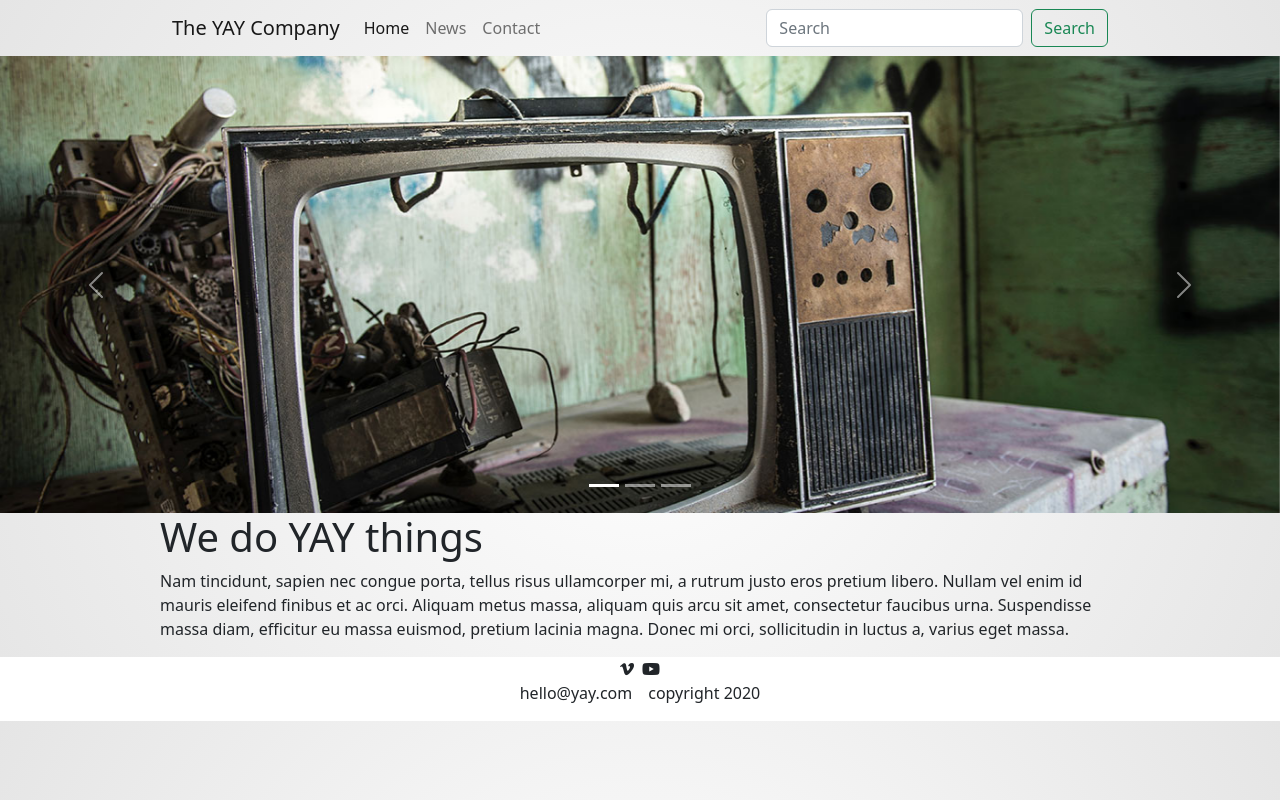
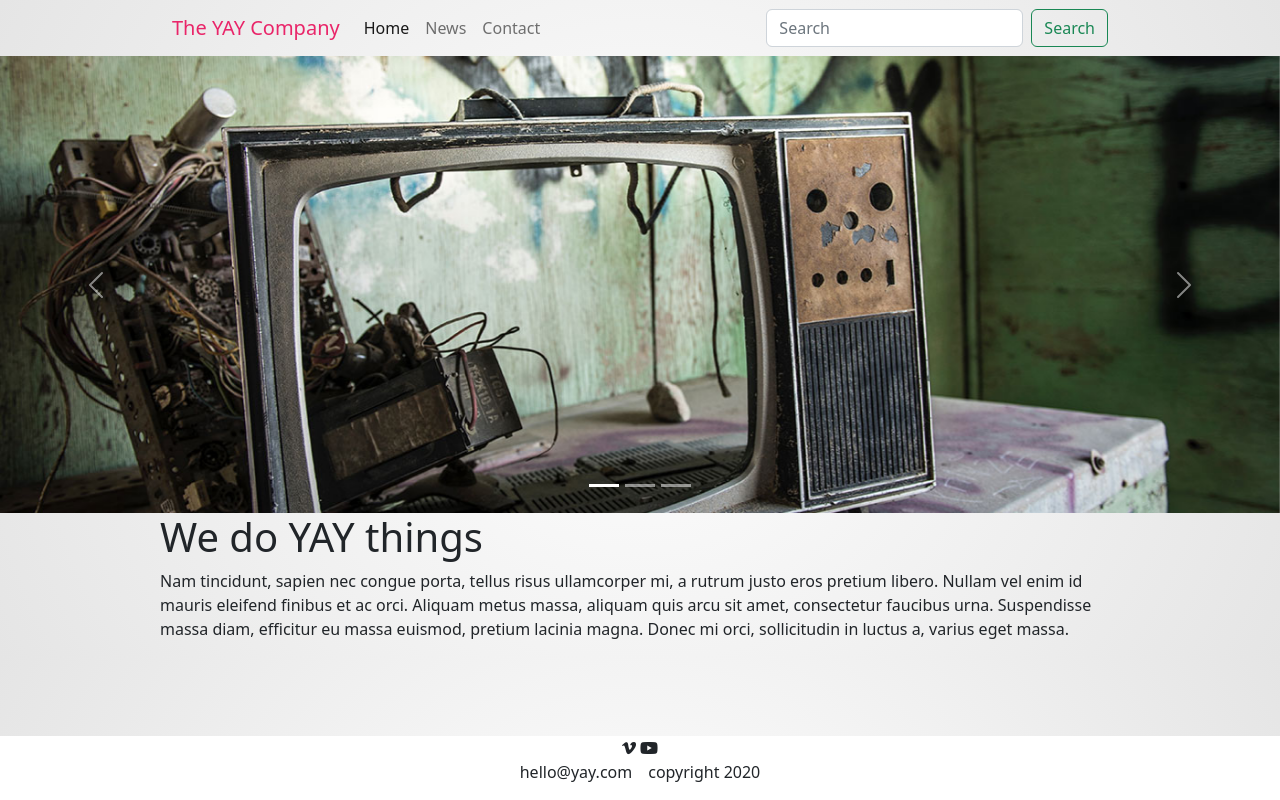
Before and after one commit to Noroff-FEU-Assignments/css-frameworks-ca-petmik1, a website: page index.html in a window 1280 px wide. Drawn offline with nearby package versions, Linux system fonts and the light colour scheme.

Commit message:
working on the index page

```diff
--- a/index.html
+++ b/index.html
@@ -10,7 +10,7 @@
   <title>Document</title>
 </head>
 
-<body class="d-flex flex-column">
+<body class="d-grid">
   <nav class="navbar navbar-expand-lg w-75 m-auto">
     <div class="container-fluid">
       <a class="navbar-brand" href="#">The YAY Company</a>
@@ -86,19 +86,25 @@
       </nav>
     </div>
   </main>
-  <footer class="w-100">
-    <div class="d-flex flex-column">
+  <footer class="w-100 fixed-bottom">
+    <div class="d-flex mx-auto flex-column justify-content-center align-items-center">
+      <div class="footer-icons">
+        <i class=" fa-brands fa-vimeo-v"></i>
+        <i class=" fa-brands fa-youtube"></i>
+      </div>
       <div class="d-flex justify-content-center">
-        <i class="m-1 fa-brands fa-vimeo-v"></i>
-        <i class="m-1 fa-brands fa-youtube"></i>
-      </div>
-      <div class="d-flex mx-auto">
         <p class="mx-2">hello@yay.com</p>
         <p class="mx-2">copyright 2020</p>
       </div>
     </div>
+  </footer>
 
-    <!--
+</body>
+<script src="https://kit.fontawesome.com/aa0d6dd9bd.js" crossorigin="anonymous"></script>
+<script src="node_modules/bootstrap/dist/js/bootstrap.bundle.js"></script>
+
+</html>
+<!--
       <div class="d-flex">
           <div class="flex-shrink-0">
             <img src="images/tab/tab-1.jpg" alt="...">
@@ -118,9 +124,3 @@
           </div>
         </div>
       -->
-  </footer>
-</body>
-<script src="https://kit.fontawesome.com/aa0d6dd9bd.js" crossorigin="anonymous"></script>
-<script src="node_modules/bootstrap/dist/js/bootstrap.bundle.js"></script>
-
-</html>
--- a/sass/partials/_footer.scss
+++ b/sass/partials/_footer.scss
@@ -2,3 +2,10 @@ footer {
     // width: 100%;
     background-color: getColor(white);
 }
+
+@media (min-width: 992px){
+    footer {
+        flex-direction: row;
+
+    }
+}
--- /dev/null
+++ b/sass/partials/_nav.scss
@@ -0,0 +1,3 @@
+.navbar-brand{
+    color: getColor(primary) !important;
+}
--- a/sass/partials/_variables.scss
+++ b/sass/partials/_variables.scss
@@ -2,6 +2,11 @@ $colors: (
     background1:#ffff,
     background2:#e5e5e5,
     white: #ffffff,
+    primary: #E92569,
+    secendary:#EFEFEF,
+    tertiery: #767676,
+
+
 
 );
 
--- a/sass/style.scss
+++ b/sass/style.scss
@@ -1,6 +1,6 @@
 
 @import "partials/_variables";
 @import "partials/_base";
-
+@import "partials/_nav";
 @import "partials/_footer";
 @import"../node_modules/bootstrap/scss/bootstrap";
```
Also changed, not shown: css/style.css, 1 other file.
